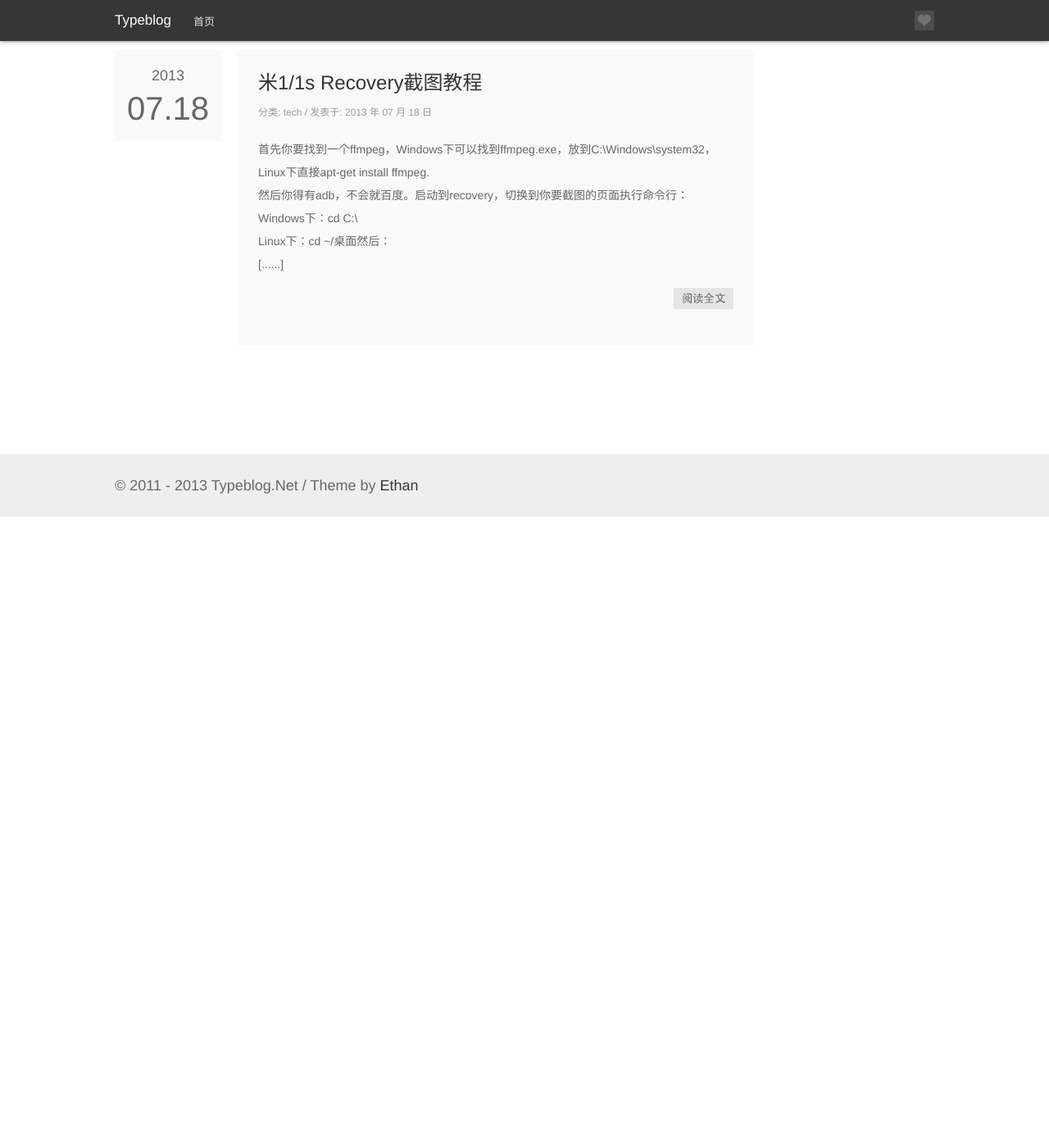
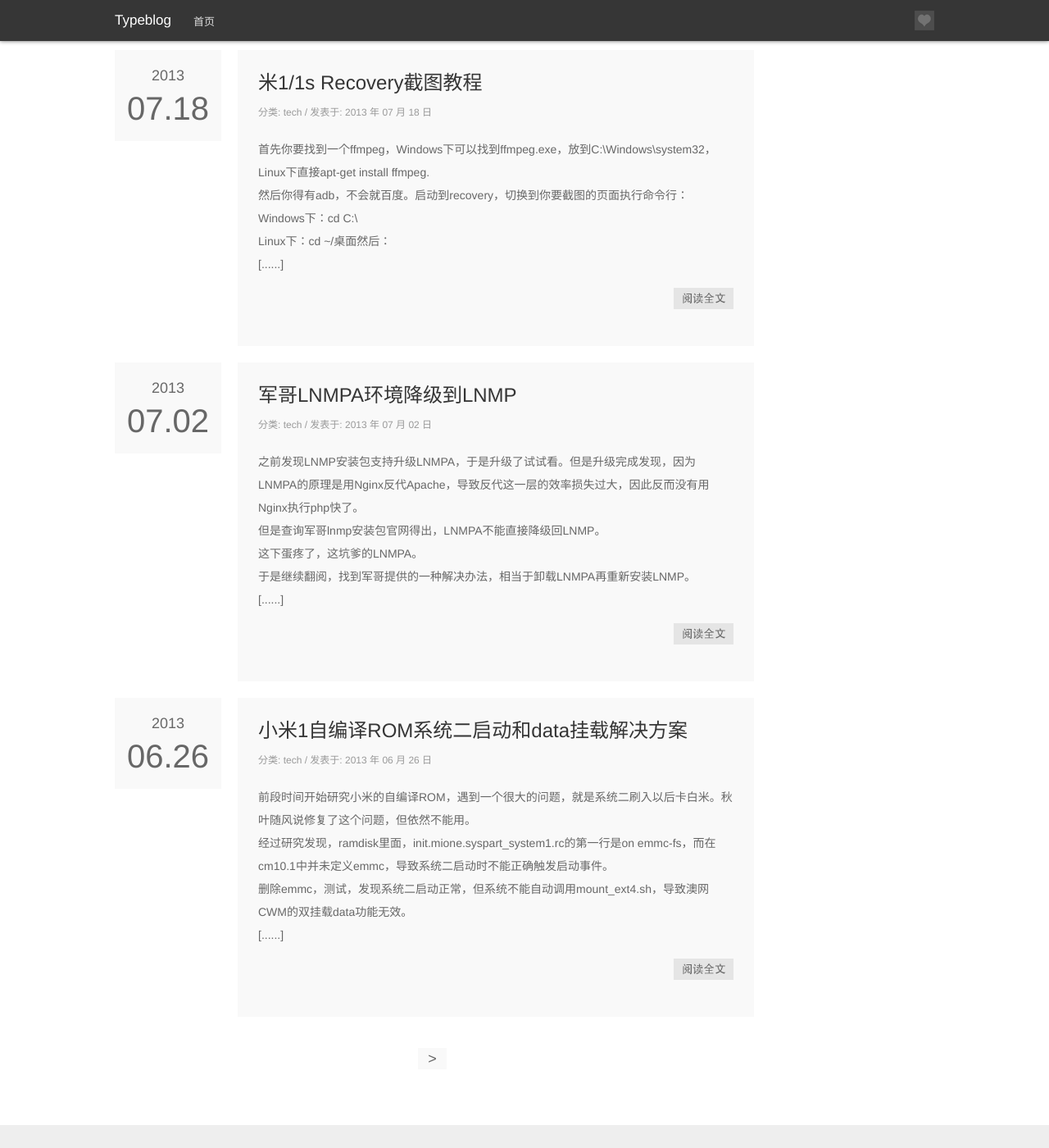
Before and after one commit to slanterns-fork/Blog, a Jekyll site: the page built from index.html, in a window 1280 px wide and 1400 px high, scrolled down 944 px. Shown: the whole window at 82% size. Built offline with Jekyll 4.4.1, drawn with Linux system fonts in a browser that asks for light colours; the list of posts is cut into pages by our own code; before the commit the page ends 1574 px from its top, so only the background shows below that; some of the changed text lies outside the part shown.

Commit message:
Fix page nav style && add posts

```diff
--- a/_config.yml
+++ b/_config.yml
@@ -4,3 +4,4 @@ title: Typeblog
 url: http://typeblog.net
 paginate: 5
 disqus_shortname: hxbdx
+paginate_path: "page:num"
--- a/_layouts/default.html
+++ b/_layouts/default.html
@@ -13,6 +13,7 @@
         <div id="post">
             <div class="post-content">
                 {{ content }}
+                <br /><br />
             </div>
     <div class="post-comments">
 <div id="disqus_thread">
--- /dev/null
+++ b/_posts/tech/2013-06-23-ubuntu-wifi-died-after-pppoe-solution.md
@@ -0,0 +1,16 @@
+---
+layout: default
+title: Ubuntu下通过WIFI连接PPPOE导致wifi不可用的解决办法
+category: tech
+summary: 电信的ChinaNet开头的ADSL热点，很蛋疼地需要使用PPPOE拨号，于是在Ubuntu下连接wifi后，用pppoeconf命令进行拨号。<br />刚开始，一切正常，但过了一段时间以后，突然所有网站都上不去，提示DNS错误，一开始以为是DNS问题，于是修改DNS以后，依然不可用。重启以后，WIFI提示“设备未托管”。<br />无奈之下用手机查阅资料，终于找到了原因。
+---
+电信的ChinaNet开头的ADSL热点，很蛋疼地需要使用PPPOE拨号，于是在Ubuntu下连接wifi后，用pppoeconf命令进行拨号。<br />
+刚开始，一切正常，但过了一段时间以后，突然所有网站都上不去，提示DNS错误，一开始以为是DNS问题，于是修改DNS以后，依然不可用。重启以后，WIFI提示“设备未托管”。
+无奈之下用手机查阅资料，终于找到了原因。<br />
+Ubuntu下有两套网络管理器，一套是NetworkManager，就是图形界面的管理器，也就是用来连接WIFI的那个；另一套是Linux标准命令行管理器。默认情况下，Linux标准命令行管理器是禁用的，但如果使用了pppoeconf命令配置pppoe，就相当于启用了这个Linux标准命令行管理器，这就导致NetworkManager被禁用，于是就出现了“设备未托管”的错误。<br />
+那么这样就容易解决了。<br />
+终端输入代码<br />
+{% highlight sh %}
+sudo gedit /etc/NetworkManager/NetworkManager.conf
+{% endhighlight %}
+在弹出的窗口中，把 managed=false改为managed=true，保存，重启，再设置pppoe，ok。
--- /dev/null
+++ b/_posts/tech/2013-06-26-mione-dualsystem-not-booting-solution.md
@@ -0,0 +1,21 @@
+---
+layout: default
+title: 小米1自编译ROM系统二启动和data挂载解决方案
+category: tech
+summary: 前段时间开始研究小米的自编译ROM，遇到一个很大的问题，就是系统二刷入以后卡白米。秋叶随风说修复了这个问题，但依然不能用。<br />经过研究发现，ramdisk里面，init.mione.syspart_system1.rc的第一行是on emmc-fs，而在cm10.1中并未定义emmc，导致系统二启动时不能正确触发启动事件。 <br /> 删除emmc，测试，发现系统二启动正常，但系统不能自动调用mount_ext4.sh，导致澳网CWM的双挂载data功能无效。
+---
+前段时间开始研究小米的自编译ROM，遇到一个很大的问题，就是系统二刷入以后卡白米。秋叶随风说修复了这个问题，但依然不能用。<br />
+经过研究发现，ramdisk里面，init.mione.syspart_system1.rc的第一行是on emmc-fs，而在cm10.1中并未定义emmc，导致系统二启动时不能正确触发启动事件。<br />
+删除emmc，测试，发现系统二启动正常，但系统不能自动调用mount_ext4.sh，导致澳网CWM的双挂载data功能无效。<br />
+于是继续折腾：<br />
+首先屏蔽掉init.mione.rc里面挂载/data和/cache的语句，然后在init.mione.syspart_system.rc和init.mione.syspart_system1.rc中，加入如下语句：<br />
+{% highlight sh %}
+exec /system/bin/sh /system/bin/mount_ext4.sh /dev/block/platform/msm_sdcc.1/by-name/userdata /data
+exec /system/bin/sh /system/bin/mount_ext4.sh /dev/block/platform/msm_sdcc.1/by-name/cache /cache
+{% endhighlight %}
+这两句代码的作用是，在启动时执行mount_ext4.sh来挂载/data和/cache。<br />
+刷机测试，启动正常。原以为一切ok，结果，重启的时候发现了问题。<br />
+这样修改以后，一重启，系统就会格式化掉/data和/cache。。holy。。自动三清？！<br />
+问题肯定在mount_ext4.sh里面。<br />
+打开mount_ext4.sh查看后发现，该脚本调用了dumpe2fs来判断data分区是否是ext格式，不是就格式化，但现在，ROM中并无该dumpe2fs命令，导致系统每次都格式化了<br />
+去掉这一段，一切正常，oh yeah.
--- /dev/null
+++ b/_posts/tech/2013-07-02-lnmpa-downgrade-to-lnmp.md
@@ -0,0 +1,32 @@
+---
+layout: default
+title: 军哥LNMPA环境降级到LNMP
+category: tech
+summary: 之前发现LNMP安装包支持升级LNMPA，于是升级了试试看。但是升级完成发现，因为LNMPA的原理是用Nginx反代Apache，导致反代这一层的效率损失过大，因此反而没有用Nginx执行php快了。<br />但是查询军哥lnmp安装包官网得出，LNMPA不能直接降级回LNMP。<br />这下蛋疼了，这坑爹的LNMPA。<br />于是继续翻阅，找到军哥提供的一种解决办法，相当于卸载LNMPA再重新安装LNMP。
+---
+之前发现LNMP安装包支持升级LNMPA，于是升级了试试看。但是升级完成发现，因为LNMPA的原理是用Nginx反代Apache，导致反代这一层的效率损失过大，因此反而没有用Nginx执行php快了。<br />
+但是查询军哥lnmp安装包官网得出，LNMPA不能直接降级回LNMP。<br />
+这下蛋疼了，这坑爹的LNMPA。<br />
+于是继续翻阅，找到军哥提供的一种解决办法，相当于卸载LNMPA再重新安装LNMP。<br />
+1、备份MySQL数据库<br />
+2、ssh登录服务器，运行<br />
+{% highlight sh %}
+/etc/init.d/nginx stop
+/etc/init.d/mysql stop
+/etc/init.d/php-fpm stop
+/etc/init.d/httpd stop
+rm -rf /usr/local/php
+rm -rf /usr/local/nginx
+rm -rf /usr/local/mysql
+rm -rf /usr/local/apache
+rm -rf /usr/local/zend
+rm -f /etc/my.cnf
+rm -f /root/vhost.sh
+rm -f /root/lnmp
+rm -f /root/run.sh
+rm -f /etc/init.d/php-fpm
+rm -f /etc/init.d/nginx
+rm -f /etc/init.d/mysql
+{% endhighlight %}
+3、进入lnmp安装目录，重新执行./centos.sh（CentOS的运行centos.sh，其他系统运行对应的脚本）<br />
+4、还原MySQL数据，重新建立虚拟主机，重新配置伪静态和权限。
--- a/index.html
+++ b/index.html
@@ -17,10 +17,10 @@ title: Typeblog
             {% endfor %}
                 <nav class="pagenavi">
                 {% if paginator.previous_page %}
-                <a href="{{ previous_page_path }}"><<上一页</a>
+                <a href="{{ paginator.previous_page_path }}"><</a>
                 {% endif %}
                 {% if paginator.next_page %}
-                <a href="{{ next_page_path }}"><<上一页</a>
+                <a href="{{ paginator.next_page_path }}">></a>
                 {% endif %}
                 </nav>
         </section>
```
